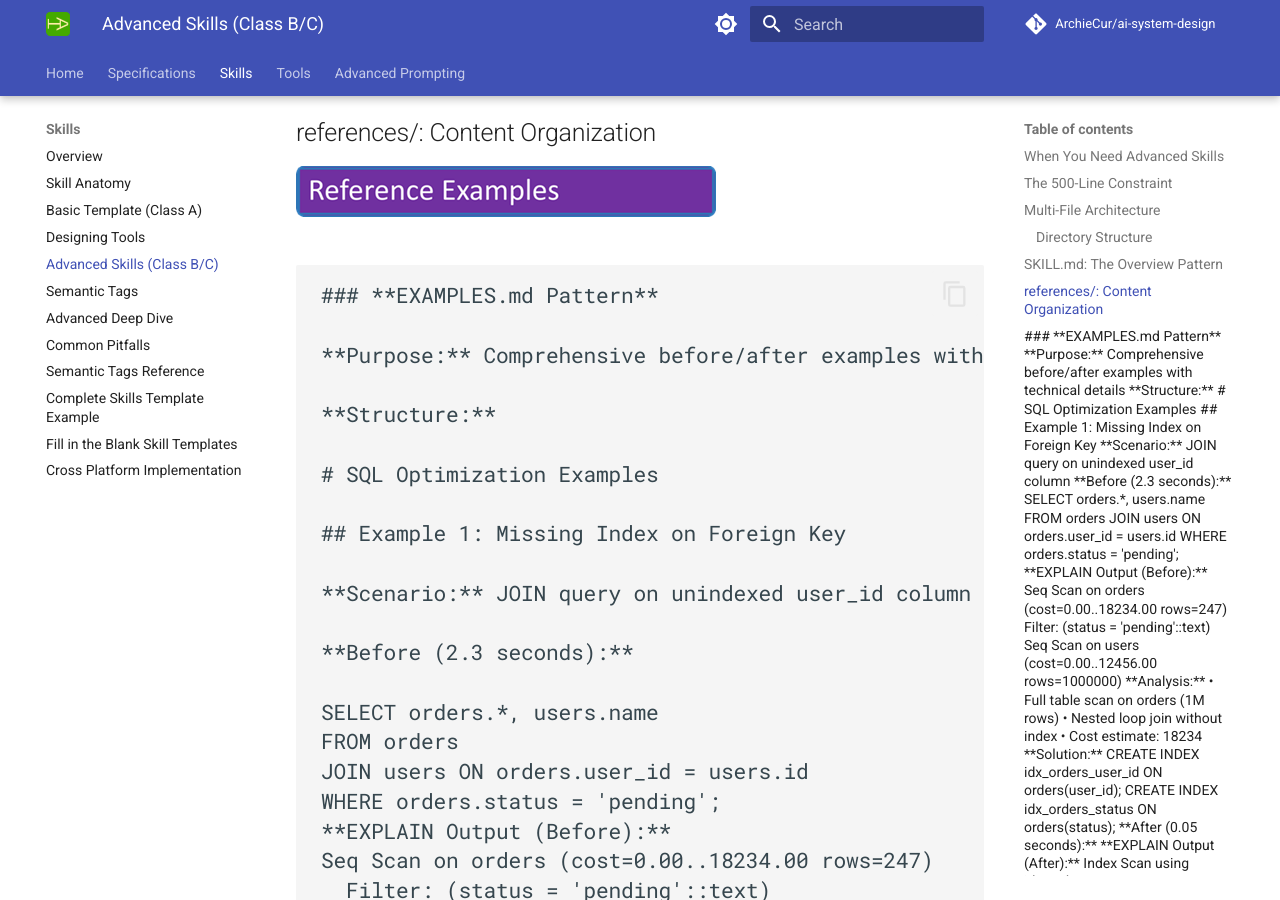
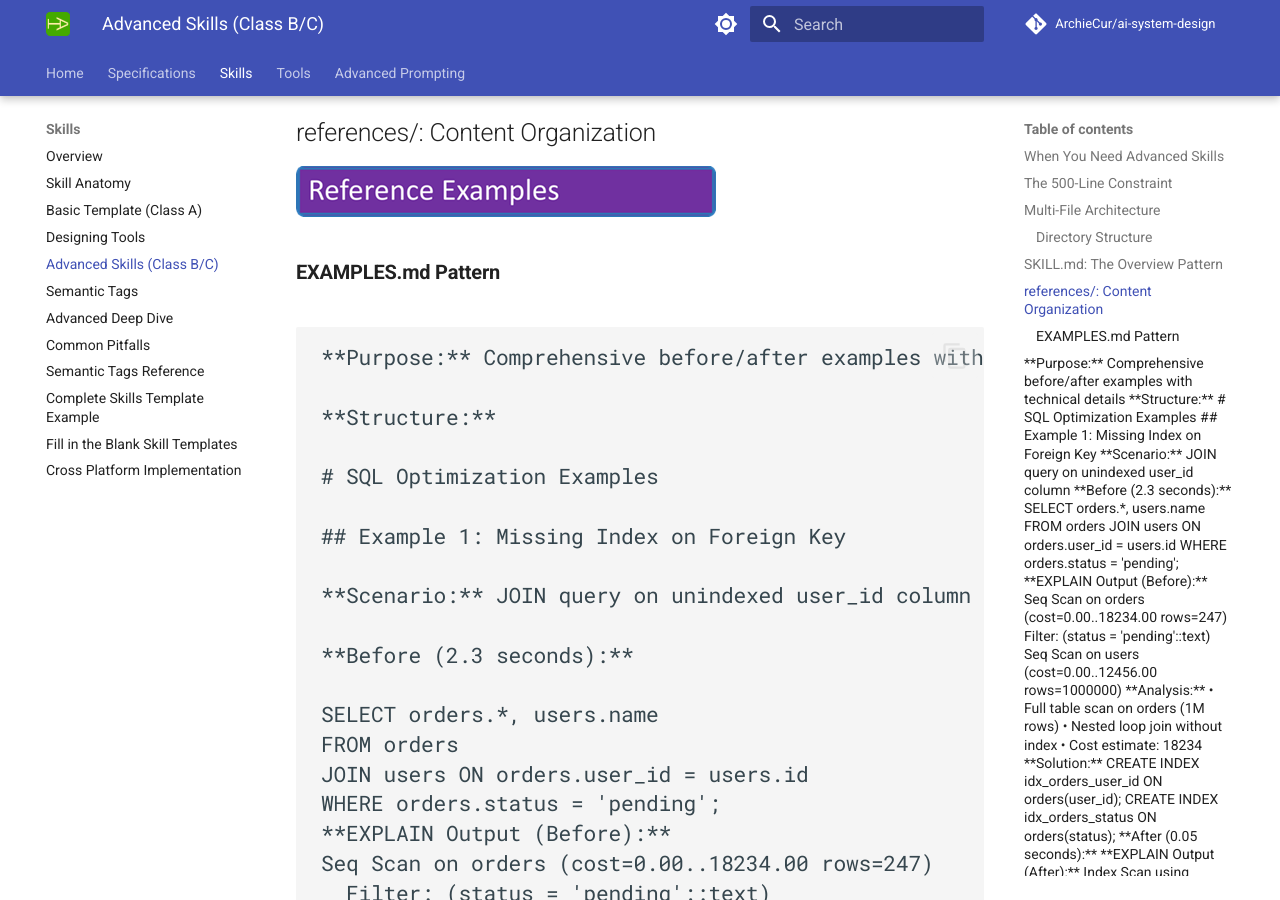
Before and after one commit to ArchieCur/ai-system-design, an MkDocs documentation site: the page built from docs/skills/Skills_1.3_Advanced_Skills_ClassB-C.md, in a window 1280 px wide and 900 px high, scrolled down 3538 px. Built offline with MkDocs 1.6.1 and Material for MkDocs 9.7.7, drawn with Linux system fonts in a browser that asks for light colours; comment, search, counter and statistics services are not loaded; some of the changed text lies outside the part shown.

Commit message:
Update Skills_1.3_Advanced_Skills_ClassB-C.md

````diff
--- a/docs/skills/Skills_1.3_Advanced_Skills_ClassB-C.md
+++ b/docs/skills/Skills_1.3_Advanced_Skills_ClassB-C.md
@@ -164,9 +164,10 @@ For complete catalog of 15 anti-patterns: → See references/ANTI_PATTERNS.md </
 ## references/: Content Organization
 ![Reference File Examples](../assets/Reference_Examples.png)
 
-```text
 
 ### **EXAMPLES.md Pattern**
+
+```text
 
 **Purpose:** Comprehensive before/after examples with technical details
 
````
